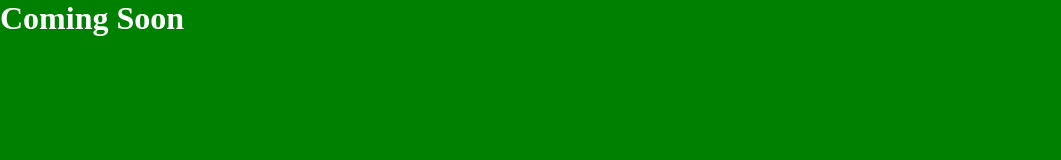
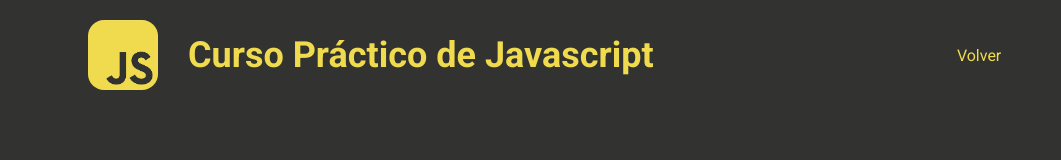
Before and after one commit to Leninner/practiceJavascript, a website: page salarios/index.html in a window 1280 px wide. Shown: the whole page, without its empty margins (0-1061 px from the left). Drawn offline with Linux system fonts and the light colour scheme.

Commit message:
Empiezo con el diseño de la página de salarios

```diff
--- a/package.json
+++ b/package.json
@@ -3,7 +3,7 @@
     "version": "1.0.0",
     "description": "Proyecto de los taller prácticos de Javascript",
     "scripts": {
-        "start": "parcel index.html percents/index.html salarios/index.html shapes/index.html"
+        "start": "live-server"
     },
     "repository": {
         "type": "git",
@@ -21,6 +21,6 @@
     },
     "homepage": "https://github.com/Leninner/practiceJavascript#readme",
     "devDependencies": {
-        "parcel-bundler": "^1.12.5"
+        "live-server": "^1.2.1"
     }
 }
--- a/salarios/index.html
+++ b/salarios/index.html
@@ -7,9 +7,28 @@
         <title>Salarios</title>
         <link rel="icon" href="../images/mainLogo.png" />
         <link rel="stylesheet" href="./style.css" />
+        <link rel="preconnect" href="https://fonts.googleapis.com" />
+        <link rel="preconnect" href="https://fonts.gstatic.com" crossorigin />
+        <link
+            href="https://fonts.googleapis.com/css2?family=Roboto:ital,wght@0,100;0,300;0,400;0,500;0,700;0,900;1,100;1,300;1,400;1,500;1,700;1,900&display=swap"
+            rel="stylesheet"
+        />
     </head>
     <body>
-        <h1>Coming Soon</h1>
+        <header class="header">
+            <div class="header__title">
+                <img src="../images/mainLogo.png" alt="javascript" />
+                <h1>Curso Práctico de Javascript</h1>
+            </div>
+            <div class="header__menu">
+                <div class="header__menu--icon">HI<img src="" alt="IMG" /></div>
+                <nav>
+                    <ul>
+                        <li><a href="../index.html">Volver</a></li>
+                    </ul>
+                </nav>
+            </div>
+        </header>
         <script src="./salarios.js"></script>
         <script src="./analisis.js"></script>
     </body>
--- a/salarios/style.scss
+++ b/salarios/style.scss
@@ -1,6 +1,80 @@
+$background-main: #323330;
+$color-main: #f0db4f;
+
+@mixin headerAndFooter {
+    width: 100%;
+    height: 110px;
+    background-color: $background-main;
+    color: $color-main;
+    font-size: 18px;
+    display: flex;
+    align-items: center;
+}
+
 * {
-    background-color: green;
-    color: white;
+    font-family: "Roboto", sans-serif;
     margin: 0;
     padding: 0;
+    box-sizing: border-box;
 }
+
+body {
+    background-color: $background-main;
+}
+
+.header {
+    @include headerAndFooter;
+
+    .header__title {
+        flex: 1.2;
+        display: flex;
+        align-items: center;
+
+        img {
+            width: 70px;
+            border-radius: 16px;
+            margin: 20px;
+            margin-right: 30px;
+            margin-left: calc(108px - 20px);
+        }
+
+        img,
+        h1 {
+            cursor: pointer;
+        }
+    }
+
+    .header__menu {
+        flex: 1;
+        font-size: 16px;
+        nav {
+            display: inline;
+            ul {
+                display: flex;
+                align-items: center;
+                margin-right: 20px;
+                justify-content: space-evenly;
+                li {
+                    cursor: pointer;
+                    list-style: none;
+                    border-top: 1px solid $background-main;
+                    border-right: 1px solid $background-main;
+                    border-left: 1px solid $background-main;
+                    a {
+                        height: 50px;
+                        text-decoration: none;
+                        color: $color-main;
+                        display: flex;
+                        align-items: center;
+                    }
+                    a:hover {
+                        border-bottom: 1px solid $color-main;
+                    }
+                }
+            }
+        }
+        .header__menu--icon {
+            display: none;
+        }
+    }
+}
```
Also changed, not shown: index.html (+3 -3 lines), shapes/index.html (+5 -4 lines), salarios/style.css, 3 other files.
